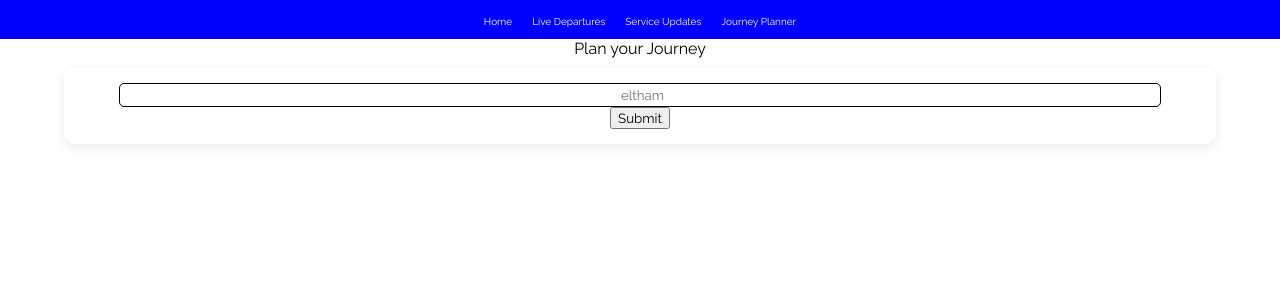
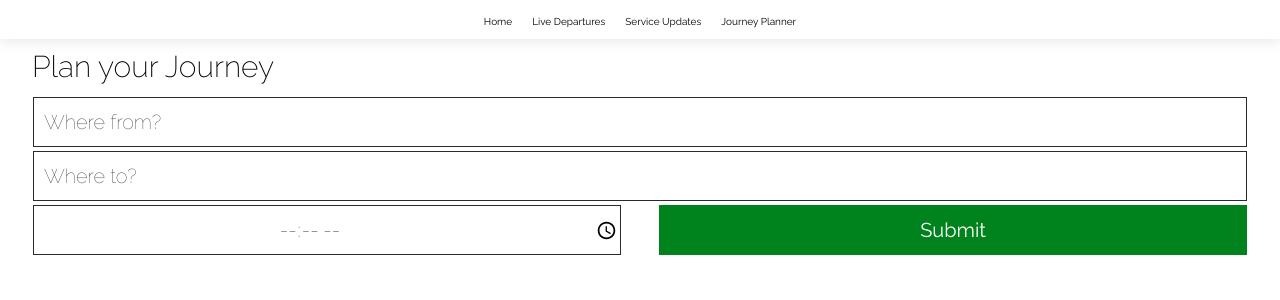
Before and after one commit to luke-o-brien/Transport-for-London-App, a React (Create React App) app: page /journey-planner in a window 1280 px wide. Shown: the top 300 px of the page. Built offline with nearby package versions, Linux system fonts and the light colour scheme.

Commit message:
code refactoring planner form dest and time added + styling changes

```diff
--- a/src/components/Elements/JourneyPlanner/JourneyPlannerForm.js
+++ b/src/components/Elements/JourneyPlanner/JourneyPlannerForm.js
@@ -5,23 +5,32 @@ import JourneyResults from "./JourneyPlannerResults"
 
 function JourneyPlannerForm() {
 
+  // Origin states
+  const [originStationdata, setOriginStationData] = react.useState(undefined)
+  const [OriginName, setOriginName] = react.useState("")
+  const [origin, setOrigin] = react.useState("")
+  const [showOriginSuggestions, setShowOriginSuggestions] = react.useState(false);
 
-  const [stationdata, setStationData] = react.useState(undefined)
-  const [name, setName] = react.useState("")
-  const [orgin, setOrigin] = react.useState("")
-  const [showSuggestions, setShowSuggestions] = react.useState(false);
+  // Destination States
+  const [destStationdata, setDestStationData] = react.useState(undefined)
+  const [destName, setDestName] = react.useState("")
+  const [dest, setDest] = react.useState("")
+  const [showDestSuggestions, setShowDestSuggestions] = react.useState(false);
+  // Time States
+
+  const [time, setTime] = react.useState(undefined)
   const [results, setresults] = react.useState(false)
 
-  async function getStationId(e) {
-    const _name = e.target.value
-    setName(_name);
-    console.log(_name)
-    const response = await fetch(`https://api.tfl.gov.uk/StopPoint/Search?query=${_name}`)
+  async function getOriginId(e) {
+    const _originName = e.target.value
+    setOriginName(_originName);
+    console.log(_originName)
+    const response = await fetch(`https://api.tfl.gov.uk/StopPoint/Search?query=${_originName}`)
     const data = await response.json()
-    setStationData(data.matches)
-    console.log(stationdata)
-    setShowSuggestions(true)
-    console.log(showSuggestions)
+    setOriginStationData(data.matches)
+    console.log(originStationdata)
+    setShowOriginSuggestions(true)
+    console.log(showOriginSuggestions)
     setresults(false)
   }
 
@@ -34,27 +43,60 @@ function JourneyPlannerForm() {
     console.log(selected)
     const field = document.getElementById("start")
     field.value = text
-    setName(text)
-    setShowSuggestions(false)
-    console.log(showSuggestions)
-
+    setOriginName(text)
+    setShowOriginSuggestions(false)
+    console.log(showOriginSuggestions)
   }
 
+  async function getDestId(e) {
+    const _destName = e.target.value
+    setDestName(_destName);
+    console.log(_destName)
+    const response = await fetch(`https://api.tfl.gov.uk/StopPoint/Search?query=${_destName}`)
+    const data = await response.json()
+    setDestStationData(data.matches)
+    console.log(destStationdata)
+    setShowDestSuggestions(true)
+    console.log(showDestSuggestions)
+    setresults(false)
+  }
+
+  function desthandleclick(e) {
+    e.preventDefault();
+    console.log("clicked")
+    const destselected = e.target.value
+    const desttext = e.target.innerHTML
+    setDest(destselected)
+    console.log(destselected)
+    const field = document.getElementById("start")
+    field.value = desttext
+    setDestName(desttext)
+    setShowDestSuggestions(false)
+    console.log(showOriginSuggestions)
+  }
+
+  function getTime(e) {
+    const time = e.target.value
+    console.log(time)
+    setTime(time)
+  }
   function submit(e) {
     e.preventDefault();
     console.log("submited");
     //const start =
-    console.log(`the submitted origin is ${orgin}`)
+    console.log(`the submitted origin is ${origin}`)
     setresults(true)
   }
 
   return (<>
     <form className={styles.form}>
+      <div className={styles.formContent}>
+        <div className={styles.formTextFields}>
           <label>
-        <input id="start" className={styles.TextInput} onChange={ getStationId } value={name} placeholder="eltham"></input>
+            <input id="start" className={styles.TextInput} onChange={ getOriginId } value={OriginName} placeholder="Where from?"></input>
           </label>
           <div id="suggestions" className={styles.stationSuggestions}>
-        {stationdata && showSuggestions ? stationdata.slice(0, 5).map((station) => {
+            {originStationdata && showOriginSuggestions ? originStationdata.slice(0, 5).map((station) => {
               return <div id="suggest" key={station.id}>
                 {station.modes.includes("tube") || station.modes.includes("dlr") || station.modes.includes("elizabeth-line") || station.modes.includes("national-rail") ?
                   <div className={styles.suggestionContainer}>
@@ -63,11 +105,29 @@ function JourneyPlannerForm() {
               </div>
             }) : null}
           </div>
-      <input onClick={submit} type="submit"></input>
+          <label>
+            <input id="start" className={styles.TextInput} onChange={ getDestId} value={destName} placeholder="Where to?"></input>
+          </label>
+          <div id="suggestions" className={styles.stationSuggestions}>
+            {destStationdata && showDestSuggestions ? destStationdata.slice(0, 5).map((station) => {
+              return <div id="suggest" key={station.id}>
+                {station.modes.includes("tube") || station.modes.includes("dlr") || station.modes.includes("elizabeth-line") || station.modes.includes("national-rail") ?
+                  <div className={styles.suggestionContainer}>
+                    <button value={station.icsId} onClick={ desthandleclick } className={styles.Suggestion}>{(station.name).replace("Underground Station", "")}</button>
+                  </div> : null}
+              </div>
+            }) : null}
+          </div>
+        </div>
+        <div className={styles.Formboxes}>
+          <input className={styles.timeInput} type="time" id="time" onChange={getTime}></input>
+          <input className={styles.submit} onClick={submit} type="submit"></input>
+        </div>
+      </div>
     </form>
     {results ?
       <div>
-        <JourneyResults origin={orgin} />
+        <JourneyResults origin={origin} dest={dest} time={time} />
       </div> : null}
   </>
   )
--- a/src/components/Elements/JourneyPlanner/JourneyPlannerForm.module.css
+++ b/src/components/Elements/JourneyPlanner/JourneyPlannerForm.module.css
@@ -1,16 +1,64 @@
+/* F O R M   S T Y L I N G */
+
 .form {
-  padding: 15px 0px;
-  border-radius: 10px;
-  width: 90vw;
-  margin: 10px 5vw;
-  box-shadow: rgba(0, 0, 0, 0.09) 0px 3px 12px;
+  padding: 10px 0px;
 }
 
+.formContent {
+  margin: 1px;
+}
+
+.formTextFields {
+  width: 100%;
+
+}
+
+.Formboxes {
+  display: flex;
+  justify-content: center;
+  vertical-align: top;
+  /* background-color: yellow; */
+}
+
+/* IMPUT FIELDS STYLING */
+
 .TextInput {
-  width: 90%;
-  height: 20px;
-  border-radius: 5px;
-  border: black 1px solid;
+  width: 95%;
+  border: #2B2B2C 1px solid;
+  height: 50px;
+  margin: 2px 0px;
+  padding-left: 5px;
+  text-align: left;
+  font-size: 20px;
+  font-weight: 100;
+}
+
+.TextInput::placeholder {
+  text-align: left;
+  color: #2B2B2C;
+  font-size: 20px;
+  font-weight: 100;
+}
+
+.timeInput {
+  vertical-align: top;
+  height: 50px;
+  width: 46%;
+  border: 1px #2B2B2C solid;
+  margin: 2px 1.5%;
+  font-weight: 100;
+  font-size: 20px;
+}
+
+.submit {
+  vertical-align: top;
+  height: 50px;
+  width: 46%;
+  border: none;
+  font-size: 20px;
+  background-color: rgb(0, 130, 28);
+  color: white;
+  margin: 2px 1.5%;
 }
 
 .stationSuggestions {
--- a/src/components/Elements/JourneyPlanner/JourneyPlannerResults.js
+++ b/src/components/Elements/JourneyPlanner/JourneyPlannerResults.js
@@ -5,6 +5,9 @@ function JourneyResults(props) {
   const content = props
   console.log(content)
   const origin = props["origin"]
+  const dest = props["dest"]
+  const time = props["time"].replace(":", "")
+  console.log(time)
 
   const [journeyData, setJourneyData] = react.useState(undefined)
   const [showStopPoints, setShowStopPoints] = react.useState(false)
@@ -12,7 +15,7 @@ function JourneyResults(props) {
 
   react.useEffect(() => {
     async function getJourneyData() {
-      const response = await fetch(`https://api.tfl.gov.uk/Journey/JourneyResults/${origin}/to/910GELTHAM`)
+      const response = await fetch(`https://api.tfl.gov.uk/Journey/JourneyResults/${origin}/to/${dest}?&time=${time}`)
       const data = await response.json()
       const _journeyData = data
       setJourneyData(_journeyData)
@@ -30,16 +33,20 @@ function JourneyResults(props) {
   }
 
   return (journeyData ? <>
-    {journeyData.journeys.slice(0, 1).map((journey, pos) => {
+    {journeyData.journeys.slice(0, 3).map((journey, pos) => {
       return <div key={pos} className={styles.ResultsDiv}>
-        {(journey.duration > 60) ? <p>Duration {Math.floor(journey.duration / 60)} Hours {journey.duration % 60} Mins</p> : <p>{journey.duration} Minutes</p>}
-        <p>{journey.startDateTime.split("T")[1].split(":").slice(0,-1).join(":")}</p>
-        <p>{journey.arrivalDateTime.split("T")[1].split(":").slice(0,-1).join(":")}</p>
-        <a className={styles.details} onClick={showRouteDetails}>View Route Details</a>
+        <div className={styles.ResultsDivContent}>
+          <div className={styles.JourneyTimes}>
+            <p>{journey.startDateTime.split("T")[1].split(":").slice(0,-1).join(":")} - {journey.arrivalDateTime.split("T")[1].split(":").slice(0,-1).join(":")}</p>
+            {(journey.duration > 60) ? <p>{Math.floor(journey.duration / 60)} hr {journey.duration % 60} Mins</p> : <p>( {journey.duration} min )</p>}
+          </div>
+          <a className={styles.routeDetailsButton} onClick={showRouteDetails} >View Route Details<i class="fa-solid fa-angle-down"></i></a>
+        </div>
+
         { showRouteDetail && journey.legs.map((legs, pos) => {
           return <div key={pos} className={`${styles.back} ${legs.mode.name === "walking" || legs.mode.name === "bus" || legs.mode.name === "coach" ? styles[legs.mode.name] : styles[legs.routeOptions[0].name.replace(/\s/g,"-")]}`}>
             <div className={styles.legDetailsContainer}>
-              <p className={styles.details}>{legs.mode.name.replace("-", " " )}</p>
+              {/* <p className={styles.details}>{legs.mode.name.replace("-", " " )}</p> */}
               <p className={styles.detailsDepArr}>{legs.departurePoint.commonName}</p>
               <p className={styles.details}>{(legs.departureTime.split("T")[1].split(":").slice(0,-1).join(":"))}</p>
               <div>
@@ -47,7 +54,7 @@ function JourneyResults(props) {
                 <p className={styles.details}>{legs.routeOptions[0].directions}</p>
                 <p className={styles.details}>{legs.duration} Min</p>
               </div>
-              {legs.path.stopPoints.length > 1 ? <a className={styles.details} onClick={showStops}>View Stops</a>  : null}
+              {legs.path.stopPoints.length > 1 ? <a className={styles.details} onClick={showStops}>View Stops<i class="fa-solid fa-angle-down"></i></a>  : null}
               {showStopPoints ? legs.path.stopPoints.slice(0,-1).map((stops) => {
                 return <p className={styles.stops} key={stops.name}>{stops.name}</p>
               }) : null}
--- a/src/components/Elements/JourneyPlanner/JourneyPlannerResults.module.css
+++ b/src/components/Elements/JourneyPlanner/JourneyPlannerResults.module.css
@@ -2,6 +2,12 @@
   box-shadow: rgba(0, 0, 0, 0.09) 0px 3px 12px;
   width: 95%;
   margin-left: 2.5%;
+  height: fit-content;
+
+}
+
+.ResultsDivContent{
+  height: fit-content;
 }
 
 .LegContainer {
@@ -11,6 +17,24 @@
   margin-bottom: 10px;
 }
 
+.JourneyTimes {
+  display: flex;
+  justify-content: space-between;
+}
+
+.JourneyTimes p {
+  margin: 5px 10px;
+  text-align: left;
+  font-size: 20px;
+  font-weight: 500;
+}
+
+.routeDetailsButton {
+  display: block;
+  text-align: left;
+  margin: 5px;
+  padding: 10px;
+}
 .details {
   text-align: left;
 }
--- a/src/components/Elements/Navbar.module.css
+++ b/src/components/Elements/Navbar.module.css
@@ -1,15 +1,15 @@
 
 .header {
-  background-color: blue;
   width: 100%;
   text-align: center;
 }
 
 .navbar {
-  padding: 10px 0px
+  padding: 10px 0px;
+  box-shadow: rgba(0, 0, 0, 0.09) 0px 3px 12px;
 }
 .navbar_item {
-  color: white;
+  color: black;
   text-decoration: none;
   padding: 0px 10px;
   font-size: 10px;
--- a/src/components/Pages/JourneyPlanner.js
+++ b/src/components/Pages/JourneyPlanner.js
@@ -1,6 +1,7 @@
 import react from "react";
 import { useState } from "react/cjs/react.production.min";
 import JourneyPlannerForm from "../Elements/JourneyPlanner/JourneyPlannerForm";
+import styles from "./JourneyPlanner.module.css"
 
 function JourneyPlanner() {
 
@@ -20,7 +21,7 @@ function JourneyPlanner() {
 
 
   return ( <>
-    <p>Plan your Journey</p>
+    <h2 className={styles.JPtitle}>Plan your Journey</h2>
     <JourneyPlannerForm />
   </>
   )
--- /dev/null
+++ b/src/components/Pages/JourneyPlanner.module.css
@@ -0,0 +1,6 @@
+.JPtitle {
+  text-align: left;
+  margin: 10px 0px 0px 2.5%;
+  font-size: 30px;
+  font-weight: 200;
+}
--- a/src/styles/main.scss
+++ b/src/styles/main.scss
@@ -1,4 +1,5 @@
 * {
   font-family: 'Raleway', sans-serif;
   margin: 0;
+  box-sizing: border-box;
 }
```
Lines whose indentation alone changed are shown as unchanged.
